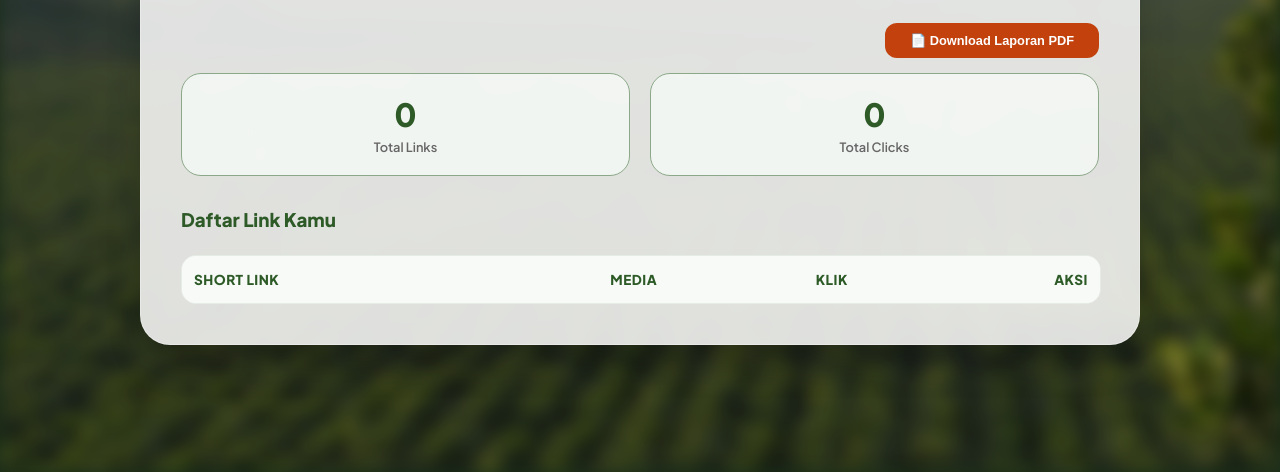
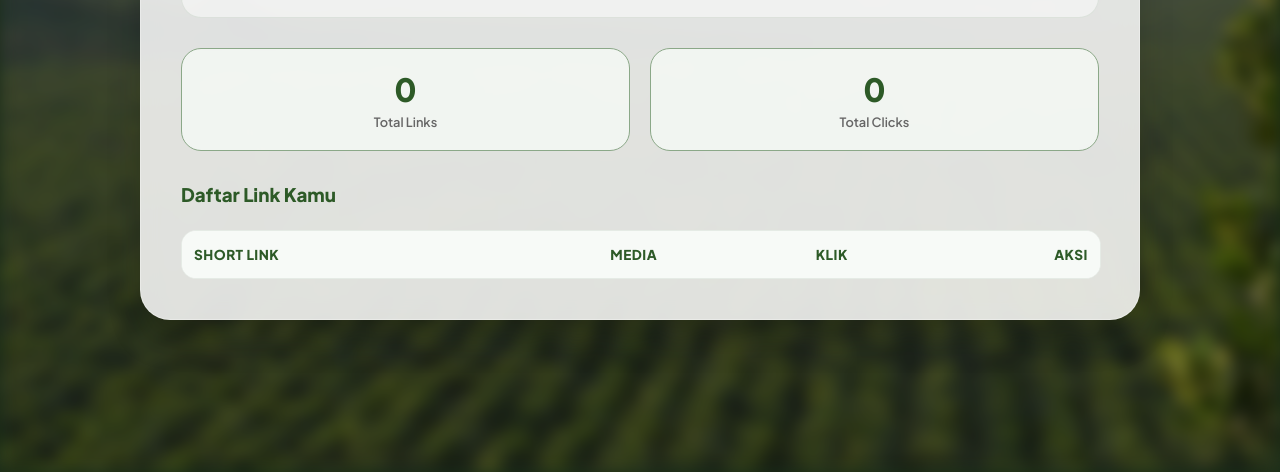
Before and after one commit to kizigod/ppks-ly, a website: page public/dashboard.html in a window 1280 px wide. Shown: the part 328-800 px from the top of the page. Drawn offline with nearby package versions, Linux system fonts and the light colour scheme; some packages are replaced by stand-ins of ours; no server answers; a script that the page names is missing.

```diff
--- a/public/dashboard.html
+++ b/public/dashboard.html
@@ -29,13 +29,6 @@
                 <button type="submit" style="width: auto; padding: 0 30px;">Shorten!</button>
             </form>
         </div>
-
-
-<div style="text-align: right; margin-bottom: 15px;">
-    <button onclick="generatePDF()" style="width: auto; background: #c2410c; padding: 10px 25px; font-size: 0.8rem; border-radius: 12px;">
-        📄 Download Laporan PDF
-    </button>
-</div>
 
         <div class="stats-container">
             <div class="stat-box">
```
